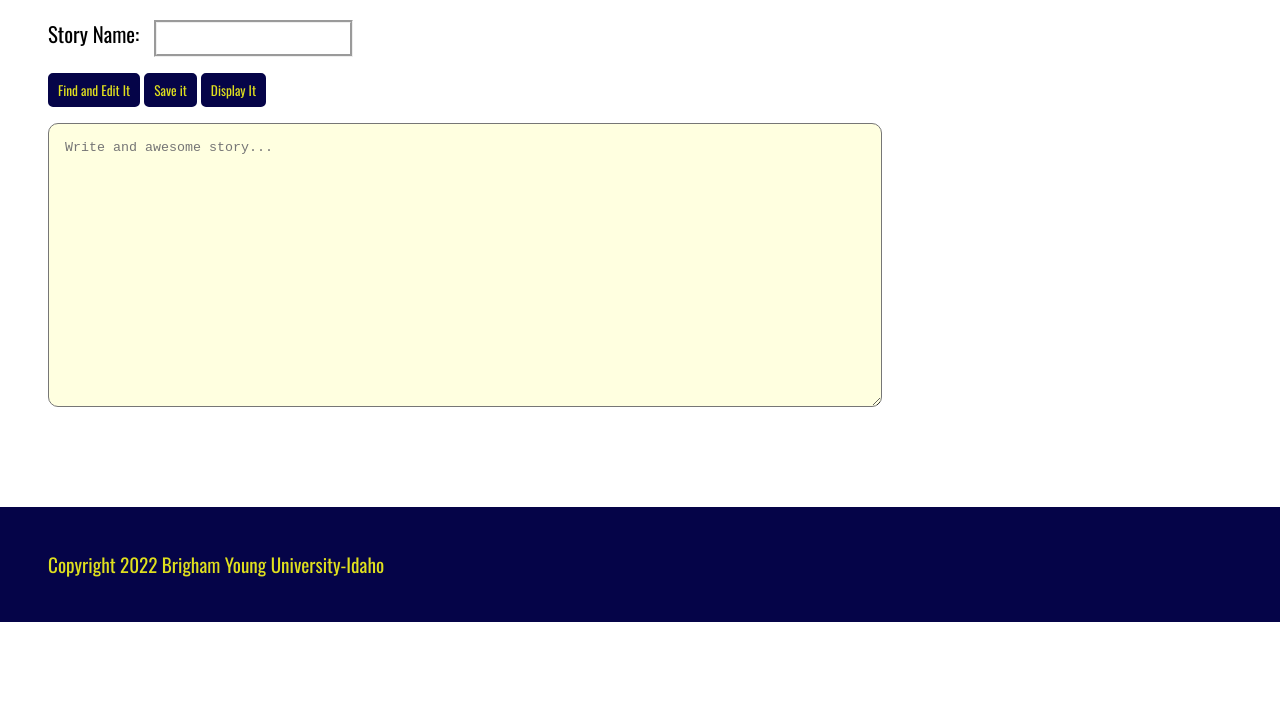
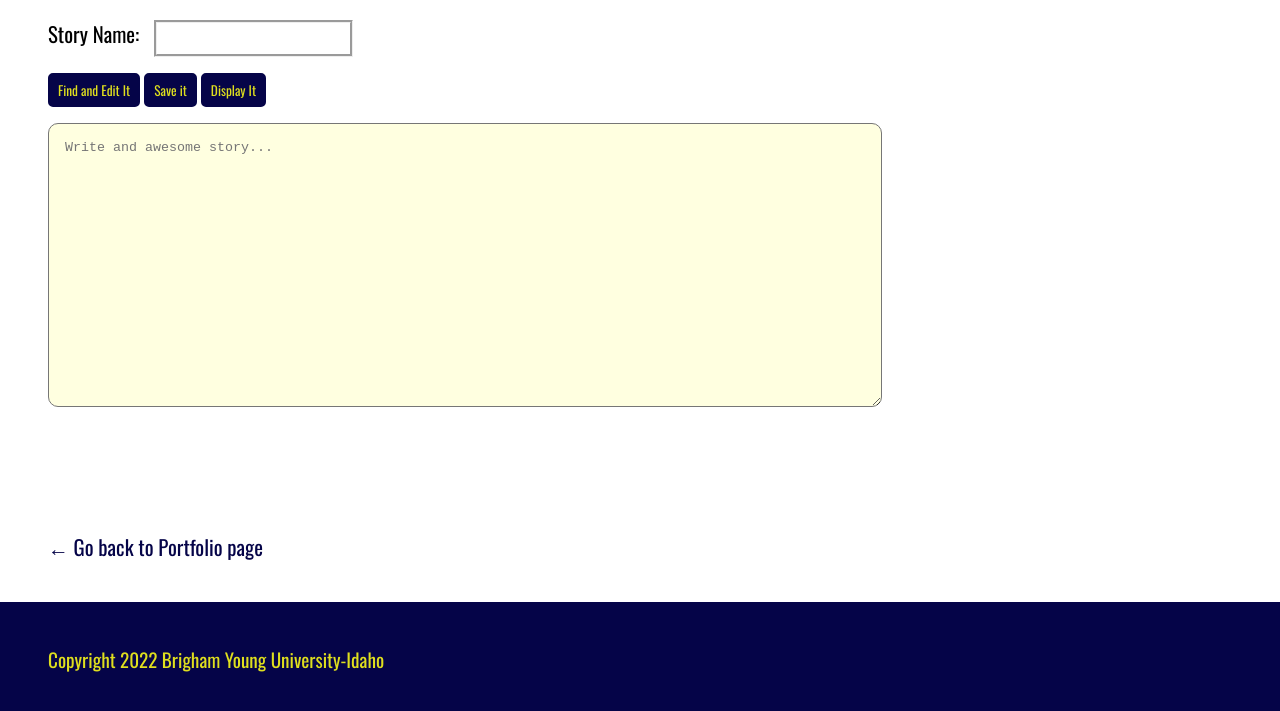
Before and after one commit to tayde-24/WDD330-Portfolio, a plain HTML site: page week1/reading_exercise/story_editor.html in a window 1280 px wide. Shown: the part 355-1066 px from the top of the page. Before the commit the page ends 977 px from the top, so only its background shows below. Drawn offline with nearby package versions, Linux system fonts and the light colour scheme.

Commit message:
Changed lines and styling

```diff
--- a/week1/reading_exercise/story_editor.html
+++ b/week1/reading_exercise/story_editor.html
@@ -119,6 +119,26 @@
         margin-top: 2rem;
         margin-bottom: 4rem;
     }
+
+    .go-back {
+    margin-left: 3rem;
+    margin-top: 1.5rem;
+    margin-bottom: 2.5rem;
+    font-family: "Oswald";
+    }
+
+    a {
+        color: #050448;
+        transition: .2s ease-in-out;
+        text-decoration: none;
+        font-size: 1.3rem;
+    }
+    a:hover {
+        color: #dfdf1e;
+        padding: 1rem .5rem 1rem .5rem;
+        background: linear-gradient(90deg, rgba(2,0,36,1) 0%, rgba(5,4,72,0.8214636196275386) 0%, rgba(9,9,121,0.8186624991793592) 35%, rgba(0,212,255,1) 100%);
+        border-radius: 5px;
+    }
 </style>
 </head>
 
@@ -145,6 +165,10 @@
 
 </div>
 
+<div class="go-back">
+    <a href="portfolio/../.."> &#8592; Go back to Portfolio page</a>
+</div>
+
 <footer>
     <div class="bottom-footer">
       <p>Copyright 2022 Brigham Young University-Idaho</p>
--- a/week1/week1-styles.scss
+++ b/week1/week1-styles.scss
@@ -120,6 +120,7 @@ body {
         color: $font-color;
         transition: .2s ease-in-out;
         text-decoration: none;
+        font-size: 1.3rem;
     }
     a:hover {
         color: $yellowish;
```
Also changed, not shown: week1/week1-styles.css, 1 other file.
